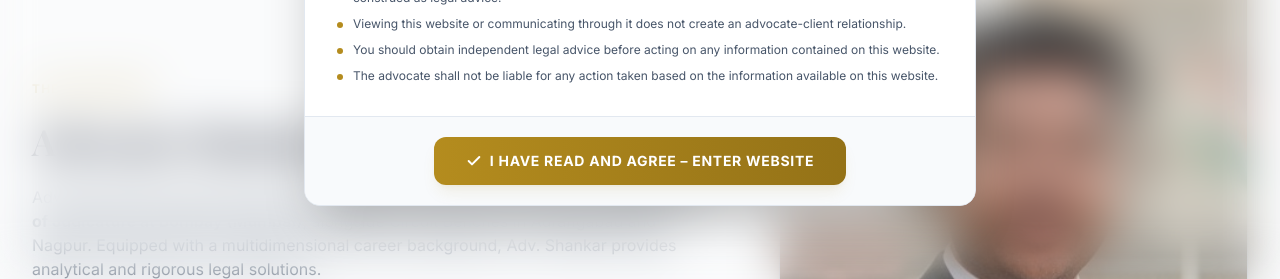
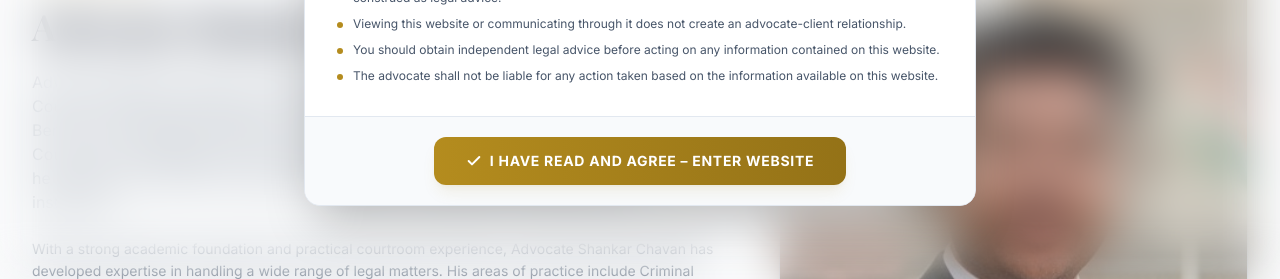
Before and after one commit to diptesh0k0patil/Adv-SChavhan, a React (Vite) app: page /about in a window 1280 px wide. Shown: the part 521-800 px from the top of the page. Built offline with nearby package versions, Linux system fonts and the light colour scheme; a web font is replaced by a local one.

Commit message:
Revise About page for Advocate Shankar Chavan
Updated Advocate Shankar Chavan's biography to reflect his dedication, areas of expertise, and commitment to justice and legal awareness.

```diff
--- a/src/pages/About.jsx
+++ b/src/pages/About.jsx
@@ -80,13 +80,16 @@ export default function About() {
                 Advocate Shankar Chavan
               </h2>
               <p className="text-slate-600 font-sans leading-relaxed text-sm sm:text-base">
-                Advocate Shankar Chavan is an esteemed legal counsel practicing before the <strong>High Court of Judicature at Bombay (Mumbai)</strong>, alongside Circuit Benches in Aurangabad and Nagpur. Equipped with a multidimensional career background, Adv. Shankar provides analytical and rigorous legal solutions.
+                Advocate Shankar Chavan is a dedicated legal practitioner practicing before the High Court of Judicature at Bombay, including its Principal Bench at Mumbai and the Circuit Benches at Aurangabad, Nagpur, and Kolhapur, as well as various District and Sessions Courts across Maharashtra. Committed to justice, integrity, and professional excellence, he provides comprehensive legal representation to individuals, businesses, and institutions.
               </p>
               <p className="text-slate-600 font-sans leading-relaxed text-sm">
-                His professional portfolio spans representation in critical criminal trials, high-stake civil litigations, and commercial contract arbitrations. As the former <strong>Special Public Prosecutor for the State of Maharashtra</strong>, he handled various high-profile graft and financial irregularity prosecutions, gaining acute perspective in government compliance and courtroom trials.
+                With a strong academic foundation and practical courtroom experience, Advocate Shankar Chavan has developed expertise in handling a wide range of legal matters. His areas of practice include Criminal Law, Civil Litigation, Constitutional Law, Family Law, Property Disputes, Commercial Matters, Bail Applications, Writ Petitions, Appeals, and Cheque Bounce Cases under the Negotiable Instruments Act. He approaches every matter with meticulous preparation, strategic legal analysis, and a results-oriented mindset.
               </p>
               <p className="text-slate-600 font-sans leading-relaxed text-sm">
-                In addition to his legal practice, Adv. Shankar is a technological innovator. He founded <strong>Infodad Technologies Private Limited</strong>, which focus on developing innovative legaltech systems that bring transparency, speed, and accuracy to case tracking and legal research workflows.
+                Known for his ethical practice and client-centric approach, he believes that every case deserves personalized attention and transparent communication. His advocacy is built on thorough legal research, effective courtroom representation, and practical legal solutions designed to protect the rights and interests of his clients while maintaining the highest standards of professional conduct.
+              </p>
+               <p className="text-slate-600 font-sans leading-relaxed text-sm">
+                Beyond litigation, Advocate Shankar Chavan is committed to promoting legal awareness and ensuring access to quality legal services. His mission is to deliver reliable, confidential, and effective legal counsel while upholding the rule of law and fostering trust through professionalism, dedication, and unwavering commitment to justice.
               </p>
             </motion.div>
 
```
